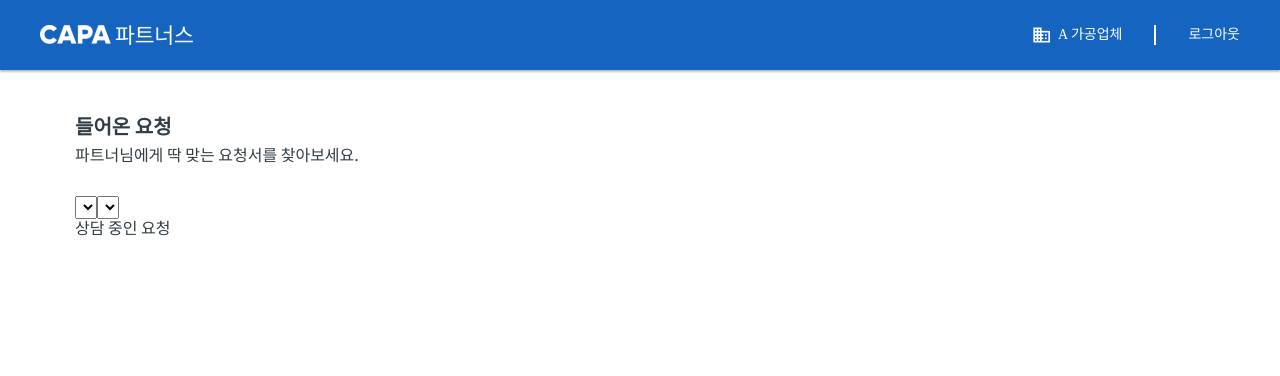
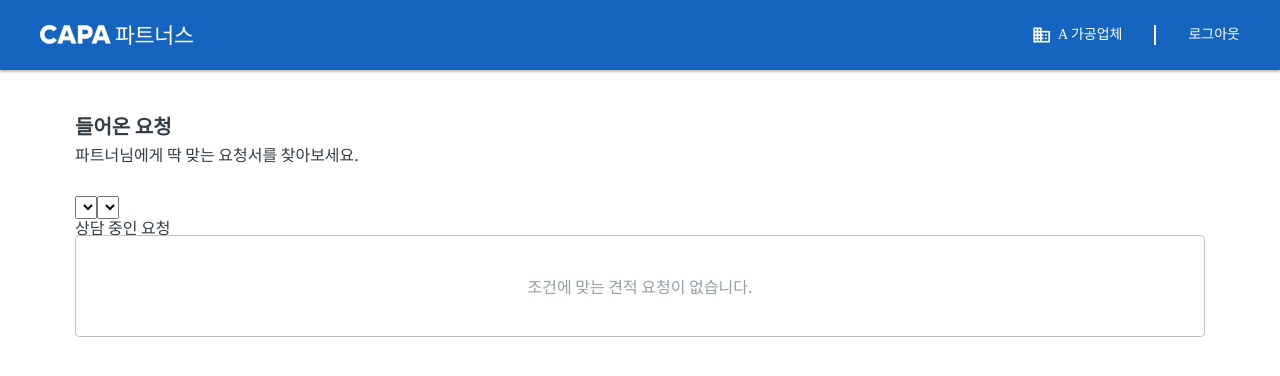
Before and after one commit to jch1223/ateamventures, a React (Create React App) app: page / in a window 1280 px wide. Shown: the top 376 px of the page. Built offline with nearby package versions, Linux system fonts and the light colour scheme.

Commit message:
feat: data가 없을 때 화면

```diff
--- a/src/pages/Home.tsx
+++ b/src/pages/Home.tsx
@@ -8,12 +8,7 @@ import Layout from "../layouts/Layout";
 import EstimateCard, { EstimateType } from "../components/EstimateCard";
 
 function Home() {
-  const {
-    data: estimatesData,
-    isLoading,
-    isError,
-    error,
-  } = useFetch(getEstimates);
+  const { data: estimatesData, isError, error } = useFetch(getEstimates);
 
   useEffect(() => {
     if (isError) {
@@ -36,6 +31,7 @@ function Home() {
           <div>상담 중인 요청</div>
         </div>
 
+        {!estimatesData && <NoData>조건에 맞는 견적 요청이 없습니다.</NoData>}
         <EstimatesWrap>
           {estimatesData?.map((estimate: EstimateType) => {
             return <EstimateCard key={estimate.id} estimateData={estimate} />;
@@ -45,6 +41,16 @@ function Home() {
     </Layout>
   );
 }
+
+const NoData = styled.div`
+  display: flex;
+  justify-content: center;
+  align-items: center;
+  height: 100px;
+  border: 1px solid ${({ theme }) => theme.palette.darkenGray};
+  border-radius: 4px;
+  color: ${({ theme }) => theme.palette.gray};
+`;
 
 const EstimatesWrap = styled.section`
   display: grid;
```
